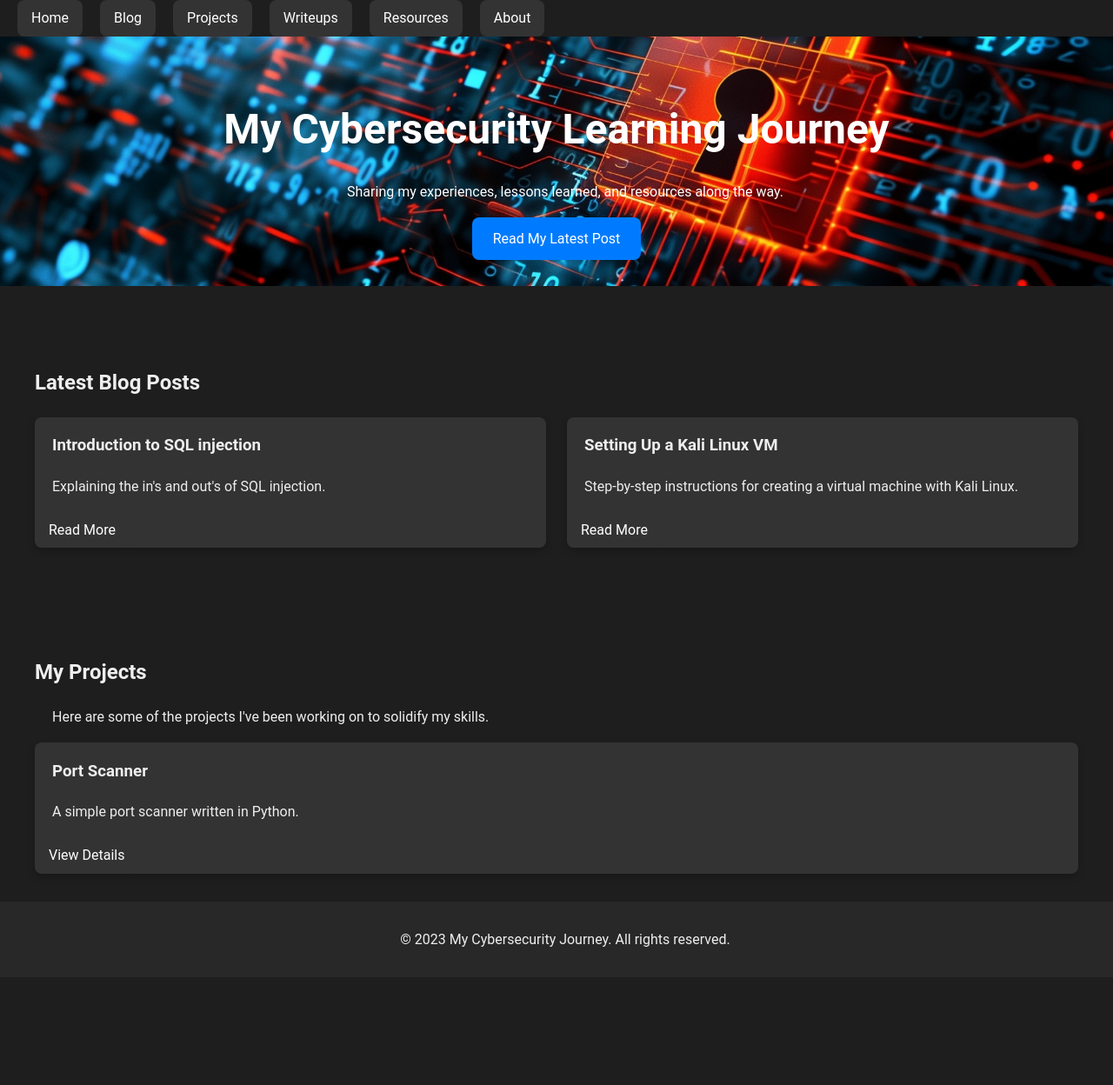
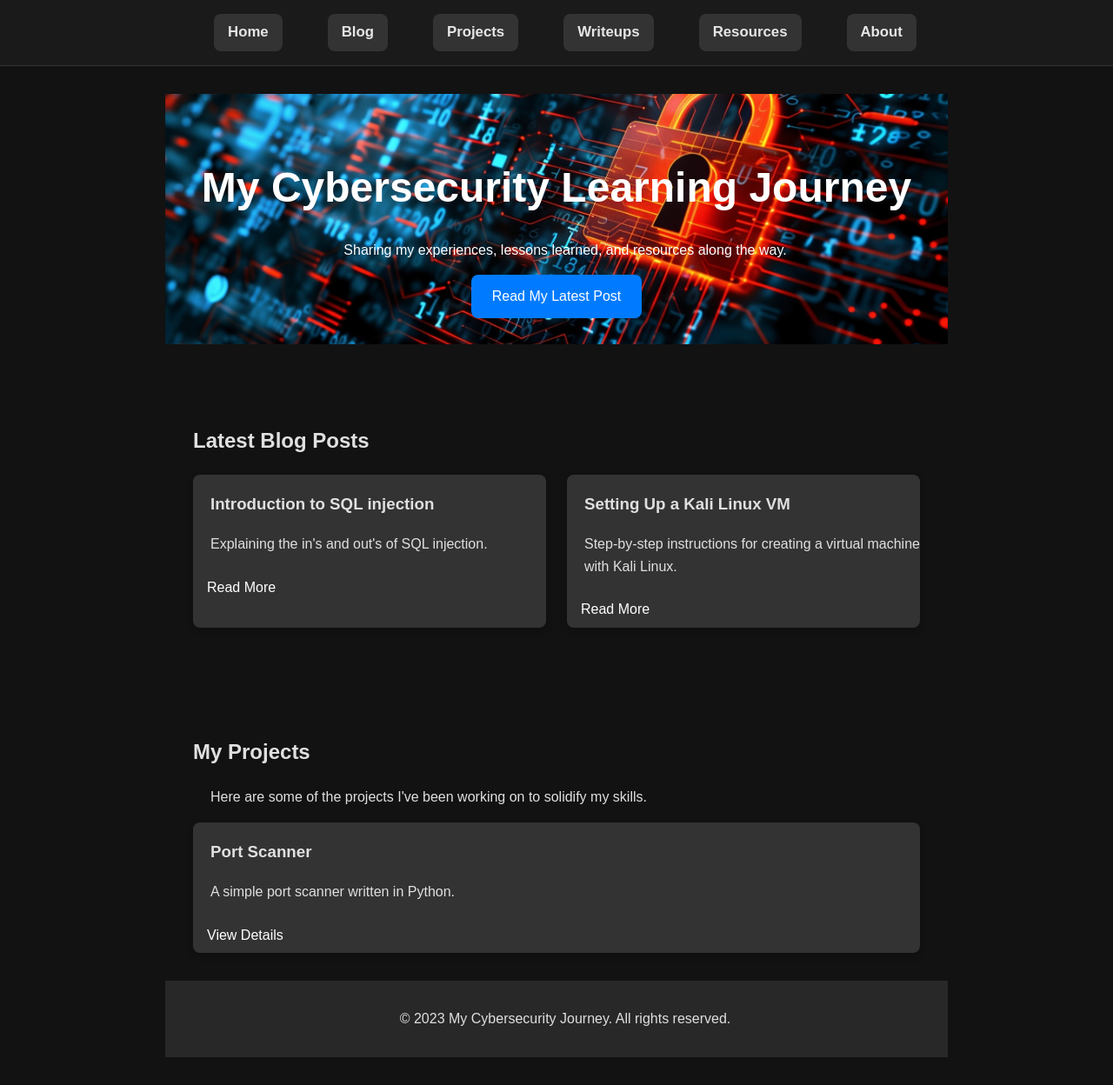
Before and after one commit to bytepo1arbear/cybersecurityblog, a Jekyll site: the page built from index.md, in a window 1280 px wide. Shown: the whole page at 87% size. Built offline with Jekyll 4.4.1, drawn with Linux system fonts in a browser that asks for light colours; our own code applies the rules of GitHub Pages for plain Markdown files; before the commit the page ends 1124 px from its top, so only the background shows below that.

Commit message:
Update style.css

```diff
--- a/assets/css/style.css
+++ b/assets/css/style.css
@@ -59,6 +59,48 @@ nav a {
 nav a:hover {
   background-color: #007bff; /* Blue hover effect */
   color: #fff;
+}
+
+.navbar {
+    background-color: #1a1a1a;
+    padding: 1em 0;
+    border-bottom: 1px solid #333;
+}
+
+.nav-list {
+    list-style: none;
+    margin: 0;
+    padding: 0;
+
+    display: flex;
+    justify-content: center;
+    gap: 2em;
+}
+
+.nav-list li a {
+    color: #e6e6e6;
+    text-decoration: none;
+    font-weight: 600;
+    font-size: 1.05em;
+    transition: color 0.2s ease;
+}
+
+.nav-list li a:hover {
+    color: #ffffff;
+    text-shadow: 0 0 6px rgba(255,255,255,0.5);
+}
+
+/* Dark background + light text theme */
+body {
+    background-color: #121212;
+    color: #e0e0e0;
+    font-family: Arial, sans-serif;
+}
+
+.content {
+    max-width: 900px;
+    margin: auto;
+    padding: 2rem;
 }
 
 
```
